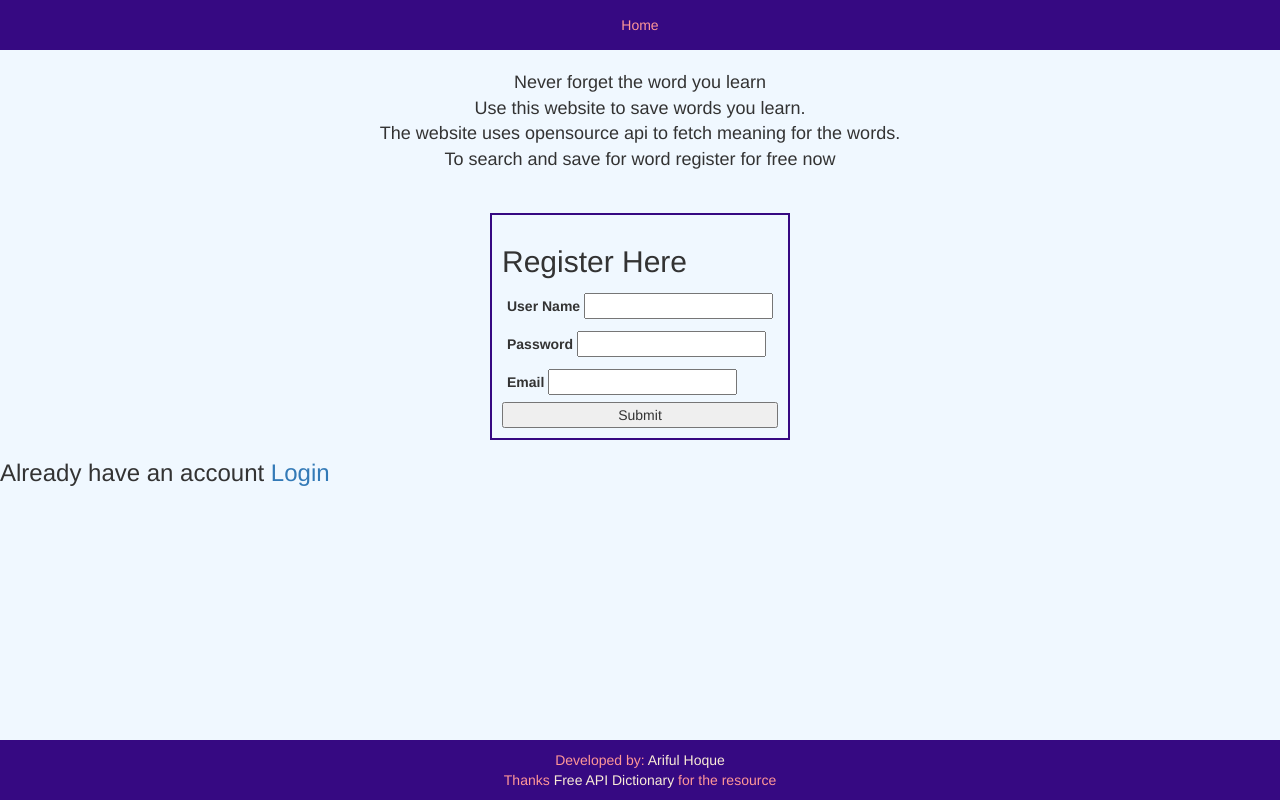
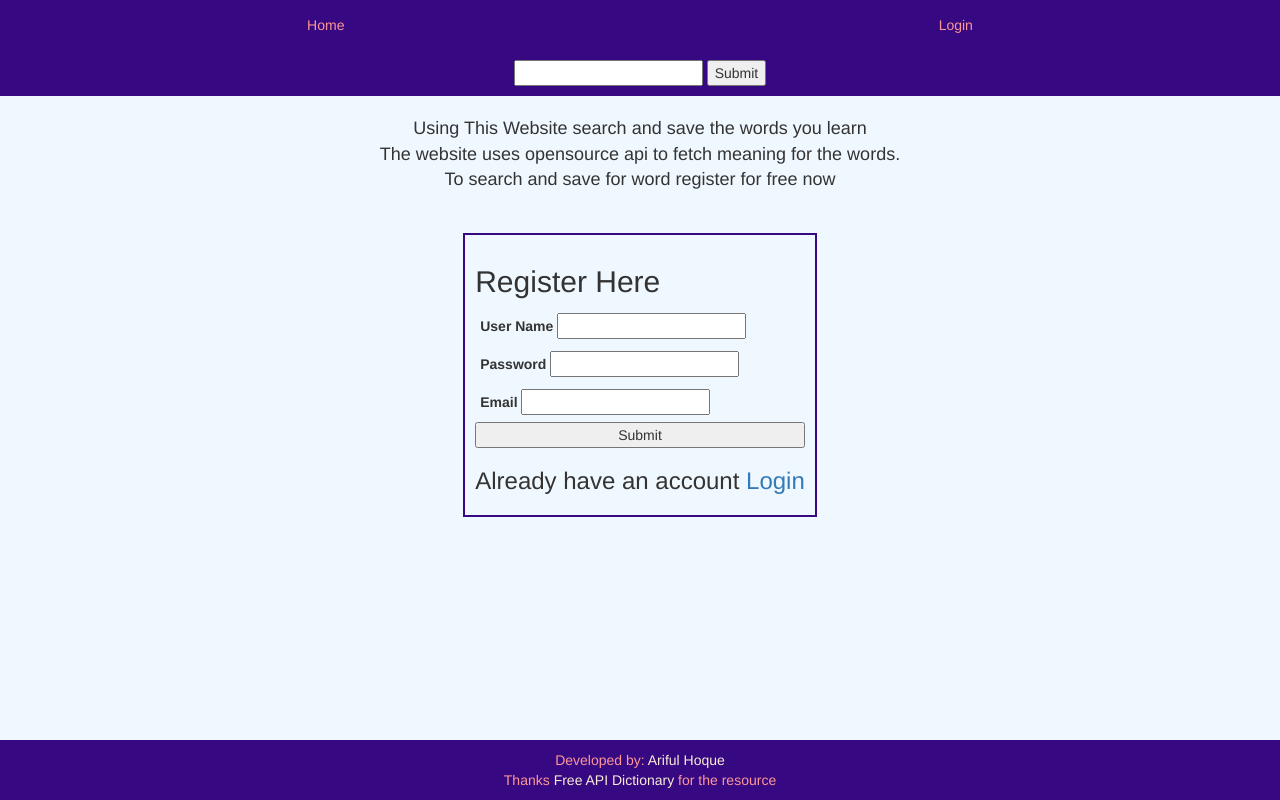
Before and after one commit to hqariful/Dicti0nary, a Flask app: page / in a window 1280 px wide. Run offline with Flask 3, Linux system fonts and the light colour scheme; some libraries are stand-ins or nearby versions.

Commit message:
anyone without registration can search now

```diff
--- a/main.py
+++ b/main.py
@@ -66,6 +66,22 @@ def logout():
 
 @app.route("/home",methods=['GET','POST'])
 def home(msg=""):
+    if request.method == 'POST':
+        all = wordMeaning(request.form['search'])
+        print(all)
+        if all is None:
+            msg = ('The word is not in the dictionary','warning')
+            if session['pword'] is None:
+                return render_template('home.html',msg=msg[0])
+            else:
+                pword = session['pword']
+                return redirect('/link/'+pword)
+        else:
+            session['pword'] = request.form['search']
+            if "user_id" in session:
+                return render_template('home.html',all = all,already_saved=is_in_saved(all[0]['word']))
+            else:
+                return render_template('home.html',all = all)
     if "user_id" in session:
         if request.method == 'GET':
             usr = ss.query(User).filter(User.id == session["user_id"]).first()
@@ -73,19 +89,6 @@ def home(msg=""):
             session['pword'] = None
             return render_template('home.html',usr =usr,twords=len(words))
 
-        elif request.method == 'POST':
-            all = wordMeaning(request.form['search'])
-            print(all)
-            if all is None:
-                msg = ('The word is not in the dictionary','warning')
-                if session['pword'] is None:
-                    return redirect('/',msg=msg[0])
-                else:
-                    pword = session['pword']
-                    return redirect('/link/'+pword)
-            else:
-                session['pword'] = request.form['search']
-                return render_template('home.html',all = all,already_saved=is_in_saved(all[0]['word']))
     else:
         return redirect(url_for("login"))
 
@@ -132,8 +135,11 @@ def list():
 def link(word):
     all = wordMeaning(word)
     session['pword'] = word
-    print(is_in_saved(all[0]['word']))
-    return render_template('home.html',title="WordDiary - "+word,all = all,already_saved=is_in_saved(all[0]['word']))
+    if "user_id" in session:
+        print(is_in_saved(all[0]['word']))
+        return render_template('home.html',title="WordDiary - "+word,all = all,already_saved=is_in_saved(all[0]['word']))
+    else:
+        return render_template('home.html',title = "WordDiary - "+word,all=all)
 
 #running the app
 if __name__ == '__main__':
--- a/static/style.css
+++ b/static/style.css
@@ -1,6 +1,12 @@
 /* login register */
 body {
   background-color: aliceblue;
+  min-height: 100vh;
+  display: flex;
+  flex-direction: column;
+}
+main {
+  flex: 1;
 }
 
 .lg-reg {
@@ -39,7 +45,7 @@ body {
 }
 
 footer {
-  position: fixed;
+  position: relative;
   left: 0px;
   bottom: 0px;
   text-align: center;
--- a/templates/layout.html
+++ b/templates/layout.html
@@ -18,12 +18,23 @@
     {% endif %}
   </head>
   <body>
-    {% block nav %}{% endblock %} {% if session["user_id"] %}
-    <form action="/home" method="post" id="search">
-      <input type="text" name="search" />
-      <input type="submit" />
-    </form>
-    {% endif %} {% block content %} {% endblock %}
+    <header>
+      <div class="topnav">
+        <a href="/home">Home</a>
+        {% if session.user_id %}
+        <a href="/list">Lists</a>
+        <a href="/setting">setting</a>
+        <a href="/logout">Logout</a>
+        {% else %}
+        <a href="/login">Login</a>
+        {% endif %}
+      </div>
+      <form action="/home" method="post" id="search">
+        <input type="text" name="search" />
+        <input type="submit" />
+      </form>
+    </header>
+    <main>{% block content %} {% endblock %}</main>
     <footer>
       Developed by: <a href="https://hqariful.github.io/" style="text-decoration: none">Ariful Hoque</a><br />
       Thanks <a href="https://dictionaryapi.dev/">Free API Dictionary</a> for the resource
--- a/templates/login.html
+++ b/templates/login.html
@@ -17,6 +17,6 @@
   </div>
 
   <input type="submit" />
+  <h3>Don't have an account <a href="/register">Register</a></h3>
 </form>
-<h3>Don't have an account <a href="/register">Register</a></h3>
 {% endblock %}
--- a/templates/register.html
+++ b/templates/register.html
@@ -4,8 +4,7 @@
 </div>
 {% endblock %} {% block content %}
 <div id="intro">
-  Never forget the word you learn <br />Use this website to save words you learn. <br />The website uses opensource api to fetch meaning for the words. <br />To search and save for word register for
-  free now
+  Using This Website search and save the words you learn<br />The website uses opensource api to fetch meaning for the words. <br />To search and save for word register for free now
 </div>
 
 <h3 style="color: red">{{ err_msg }}</h3>
@@ -25,6 +24,6 @@
     <input type="email" name="email" id="email" />
   </div>
   <input type="submit" />
+  <h3>Already have an account <a href="/login">Login</a></h3>
 </form>
-<h3>Already have an account <a href="/login">Login</a></h3>
 {% endblock %}
```
Also changed, not shown: templates/home.html (+10 -16 lines).
